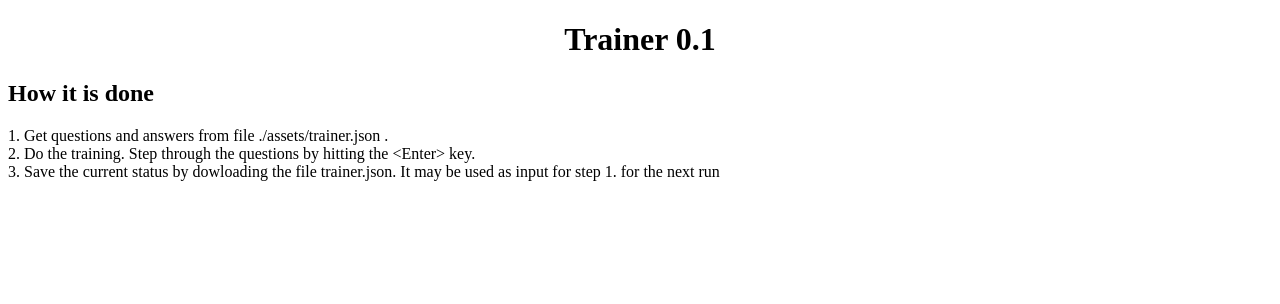
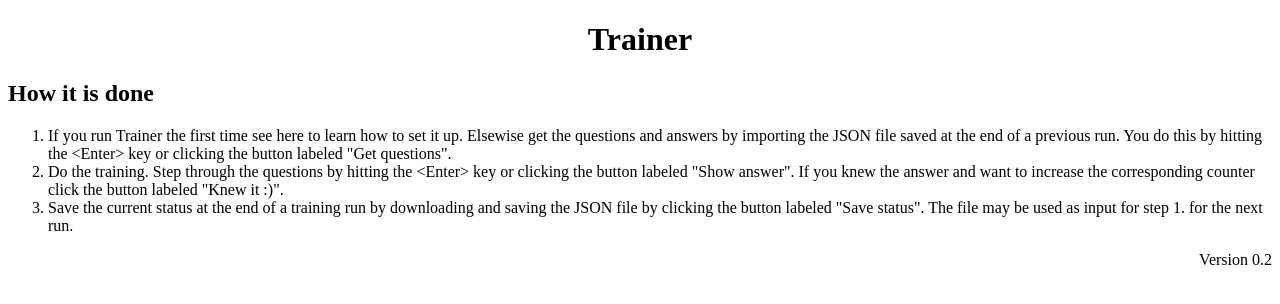
Before and after one commit to RudolfStarosta/Trainer, a website: page index.html in a window 1280 px wide. Drawn offline with Linux system fonts and the light colour scheme.

Commit message:
Add some explanatory text to index.html

```diff
--- a/index.html
+++ b/index.html
@@ -37,17 +37,31 @@
 <body>
   <center>
     <h1>
-      Trainer 0.1
+      Trainer
     </h1>
   </center>
   <p>
     <h2>
       How it is done
     </h2>
-    1. Get questions and answers from file ./assets/trainer.json .                                                                       <br>
-    2. Do the training. Step through the questions by hitting the &lt;Enter&gt; key.                                                           <br>
-    3. Save the current status by dowloading the file trainer.json. It may be used as input for step 1. for the next run                 <br>
+    <ol>
+      <li>
+        If you run Trainer the first time see here to learn how to set it up. Elsewise get the
+        questions and answers by importing the JSON file saved at the end of a previous run. You do this
+        by hitting the &lt;Enter&gt; key or clicking the button labeled "Get questions".
+      </li>
+      <li>
+        Do the training. Step through the questions by hitting the &lt;Enter&gt; key or clicking the button
+        labeled "Show answer". If you knew the answer and want to increase the corresponding counter click the button
+        labeled "Knew it :)".
+      </li>
+      <li>
+        Save the current status at the end of a training run by downloading and saving the JSON file by clicking the button labeled "Save status".
+        The file may be used as input for step 1. for the next run.
+      </li>
+    </ol>
   </p>
+  <p style="text-align:right;">Version 0.2</p>
   <input type="file" id="getFile" accept="application/json" style="display:none">
   <script src="./dist/trainer.js"></script>
 </body>
```
Also changed, not shown: README.md.
